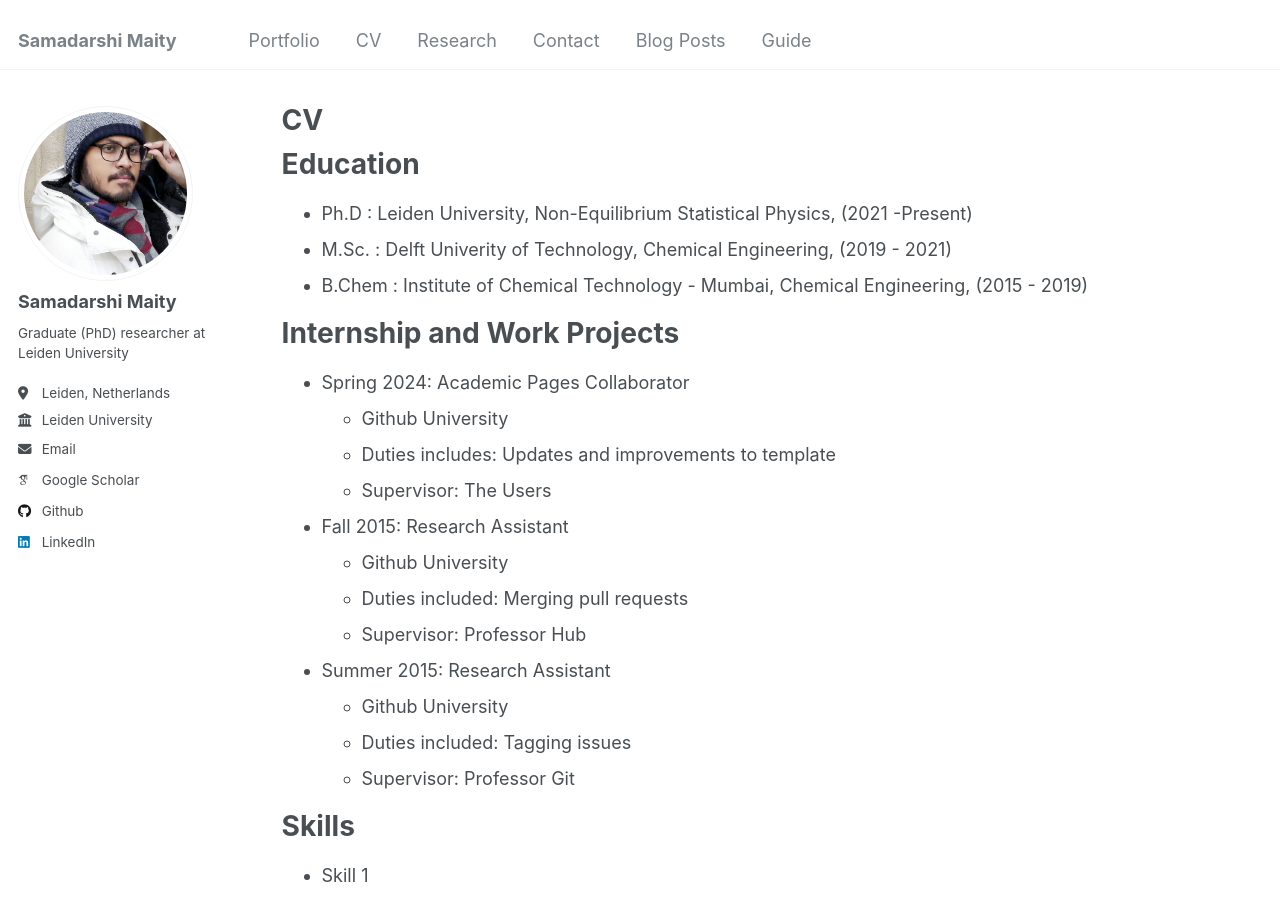
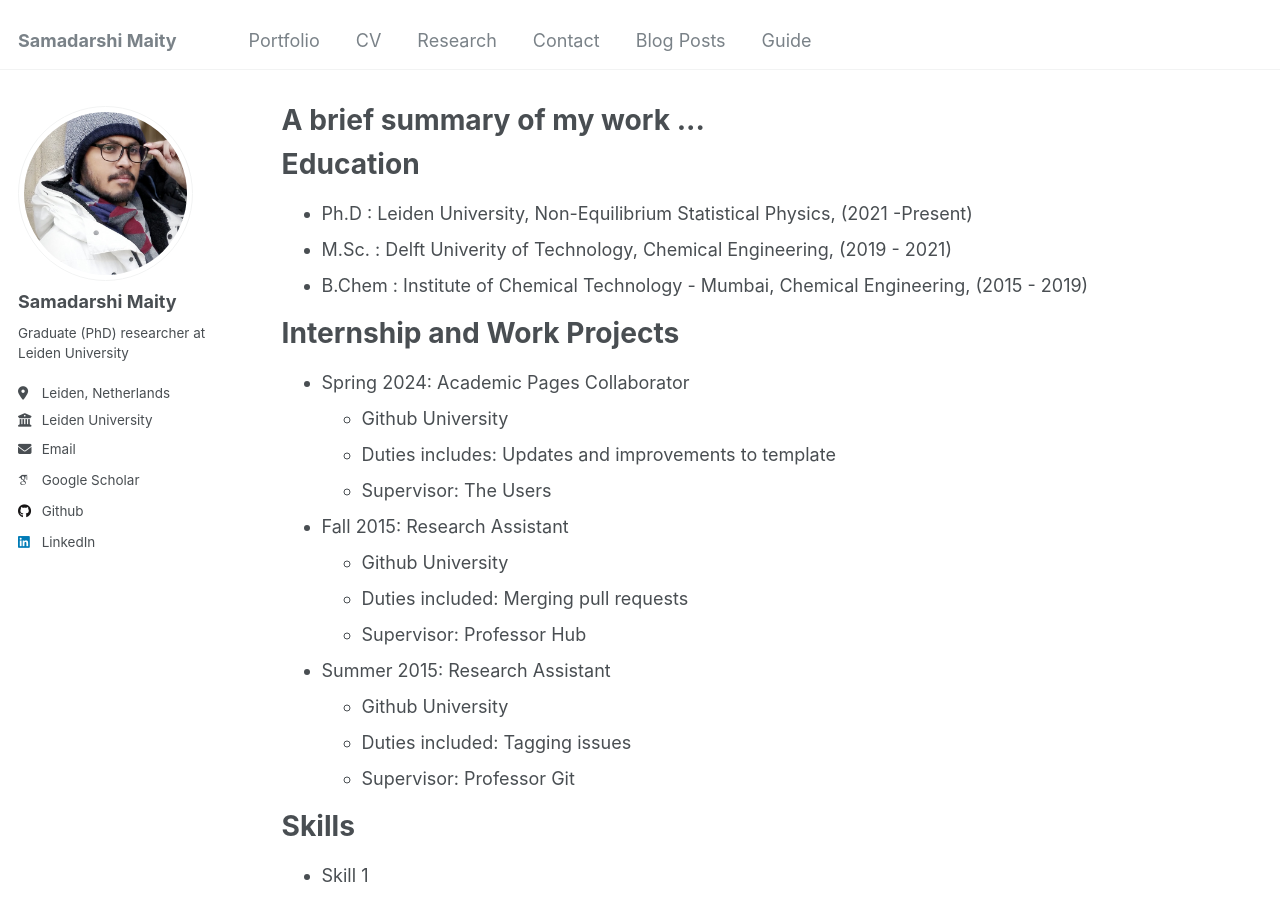
Before and after one commit to Samadarshi-Maity/Samadarshi-Maity.github.io, a Jekyll site: the page built from _pages/cv.md, in a window 1280 px wide and 900 px high. Built offline with Jekyll 4.4.1, drawn with Linux system fonts in a browser that asks for light colours; some web fonts are replaced.

Commit message:
Update cv.md

```diff
--- a/_pages/cv.md
+++ b/_pages/cv.md
@@ -1,6 +1,6 @@
 ---
 layout: archive
-title: "CV"
+title: " A brief summary of my work ..."
 permalink: /cv/
 author_profile: true
 redirect_from:
@@ -8,6 +8,9 @@ redirect_from:
 ---
 
 {% include base_path %}
+
+
+
 
 Education
 ======
```
